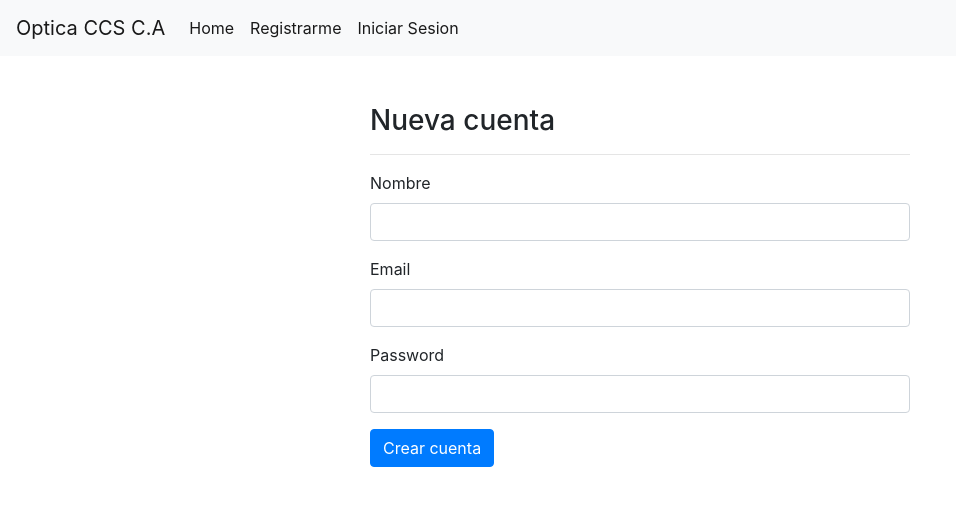
After one commit to iceisland12/tengofe, a PHP site: page /s.php in a window 1280 px wide. The commit adds this page. Shown: the top 506 px of the page, without its empty margins (0-956 px from the left). Run offline with PHP 8.4, Linux system fonts and the light colour scheme.

Commit message:
Tengo fe

```diff
--- a/app/Models/Database.php
+++ b/app/Models/Database.php
@@ -4,14 +4,14 @@ namespace App\Models;
 
 class Database {
     protected $db;
+
     public function __construct()
     {
-        $this->DB = new \mysqli('localhost', 'root', '', 'twofactor');
+        $this->db = new \mysqli('localhost', 'root', '', 'twofactor');
     }
 
     public function __destruct()
     {
         $this->db->close();
     }
-
 }
--- a/app/Models/User.php
+++ b/app/Models/User.php
@@ -4,10 +4,10 @@ namespace App\Models;
 
 class User extends Database {
 
-    public function register($name, $password, $email){
-        $query = $this->db->prepare("INSERT INTO user (name, password, email) VALUES(?,?,?)");
+    public function register($name, $email, $password){
+        $query = $this->db->prepare("INSERT INTO users (name, email, password) VALUES(?,?,?)");
         $hash = password_hash($password,PASSWORD_DEFAULT);
-        $query->bind_param('sss', $name, $password, $email);
+        $query->bind_param('sss', $name, $email, $hash);
         $query->execute();
         $insertedId = $query->insert_id;
         $query->close();
--- /dev/null
+++ b/s.php
@@ -0,0 +1,68 @@
+
+
+
+<!DOCTYPE html>
+<html lang="en">
+<head>
+    <meta charset="UTF-8">
+    <meta name="viewport" content="width=device-width, initial-scale=1.0">
+    <title>Crear cuenta</title>
+    <link rel="stylesheet" href="https://stackpath.bootstrapcdn.com/bootstrap/4.5.0/css/bootstrap.min.css" integrity="sha384-9aIt2nRpC12Uk9gS9baDl411NQApFmC26EwAOH8WgZl5MYYxFfc+NcPb1dKGj7Sk" crossorigin="anonymous">
+</head>
+<body>
+
+    <?php include './templates/nav.php' ?>
+
+    <div class="container mt-5">
+        <div class="row justify-content-md-center">
+            <div class="col col-md-6">
+                <h3>Nueva cuenta</h3><hr />
+                <form id="register-form">
+                    <div class="form-group">
+                        <label for="name">Nombre</label>
+                        <input type="text" class="form-control" id="name">
+                    </div>
+                    <div class="form-group">
+                        <label for="email">Email</label>
+                        <input type="email" class="form-control" id="email">
+                    </div>
+                    <div class="form-group">
+                        <label for="password">Password</label>
+                        <input type="password" class="form-control" id="password">
+                    </div>
+                    <button type="submit" class="btn btn-primary">Crear cuenta</button>
+                </form>
+                <div class="alert alert-danger mt-4 d-none" id="error-message"></div>
+            </div>
+        </div>
+    </div>
+
+
+    <script>
+        document.getElementById('register-form').onsubmit = (e) => {
+            e.preventDefault();
+
+            const errorMessage = document.getElementById('error-message');
+            errorMessage.classList.add('d-none');
+            const name = document.getElementById('name').value;
+            const email = document.getElementById('email').value;
+            const password = document.getElementById('password').value;
+
+            if (!email || !name || !password) {
+                return;
+            }
+
+            axios.post('api/register.php', { email: email, name: name, password: password })
+                .then(res => {
+                    window.location = 'panel.php';
+                })
+                .catch(err => {
+                    errorMessage.innerText = err.response.data;
+                    errorMessage.classList.remove('d-none');
+                });
+
+        }
+    </script>
+
+</body>
+</html>
```
Also changed, not shown: api/register.php (added, +22 -0 lines), app/Controllers/UserController.php (added, +12 -0 lines), register.php (+26 -1 lines).
